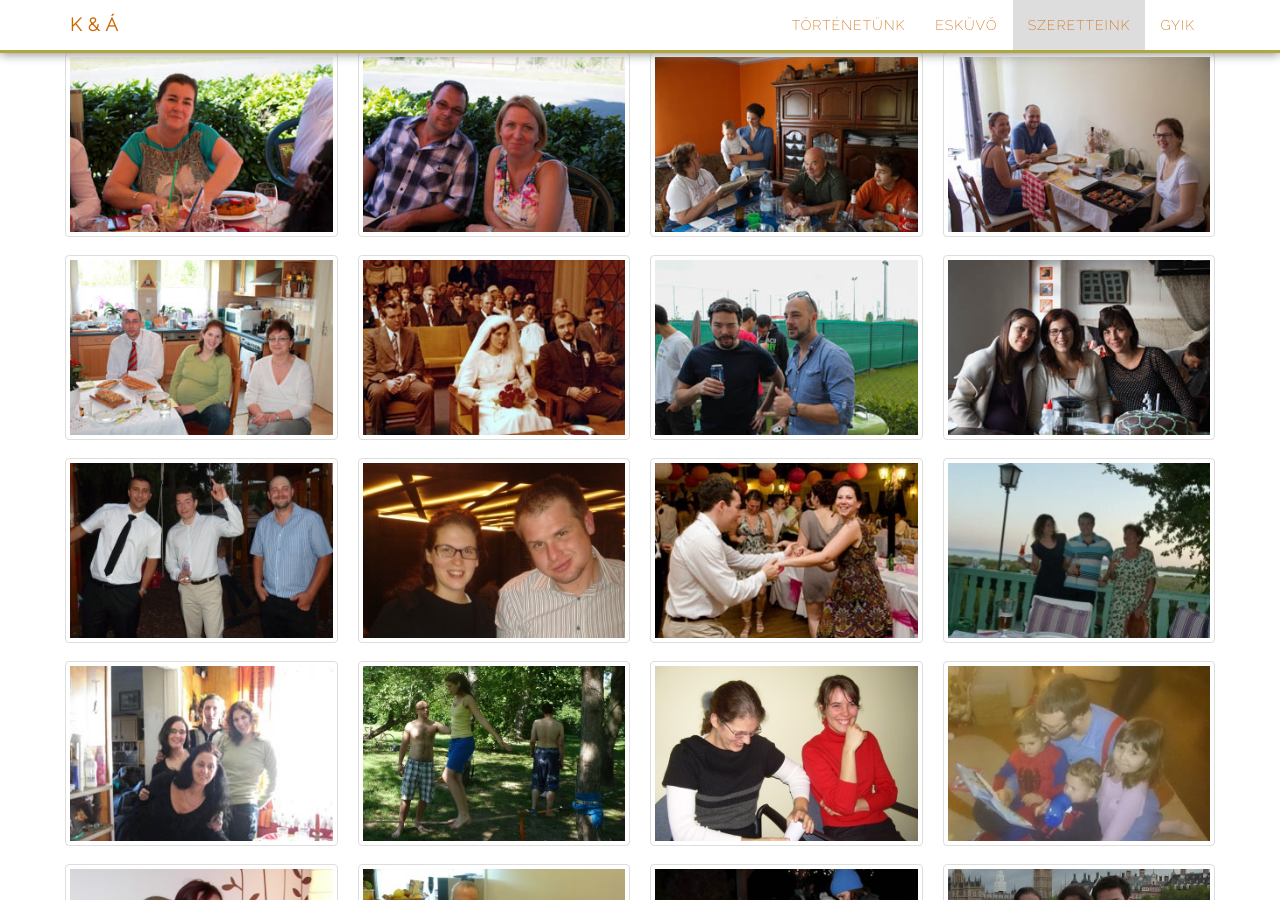
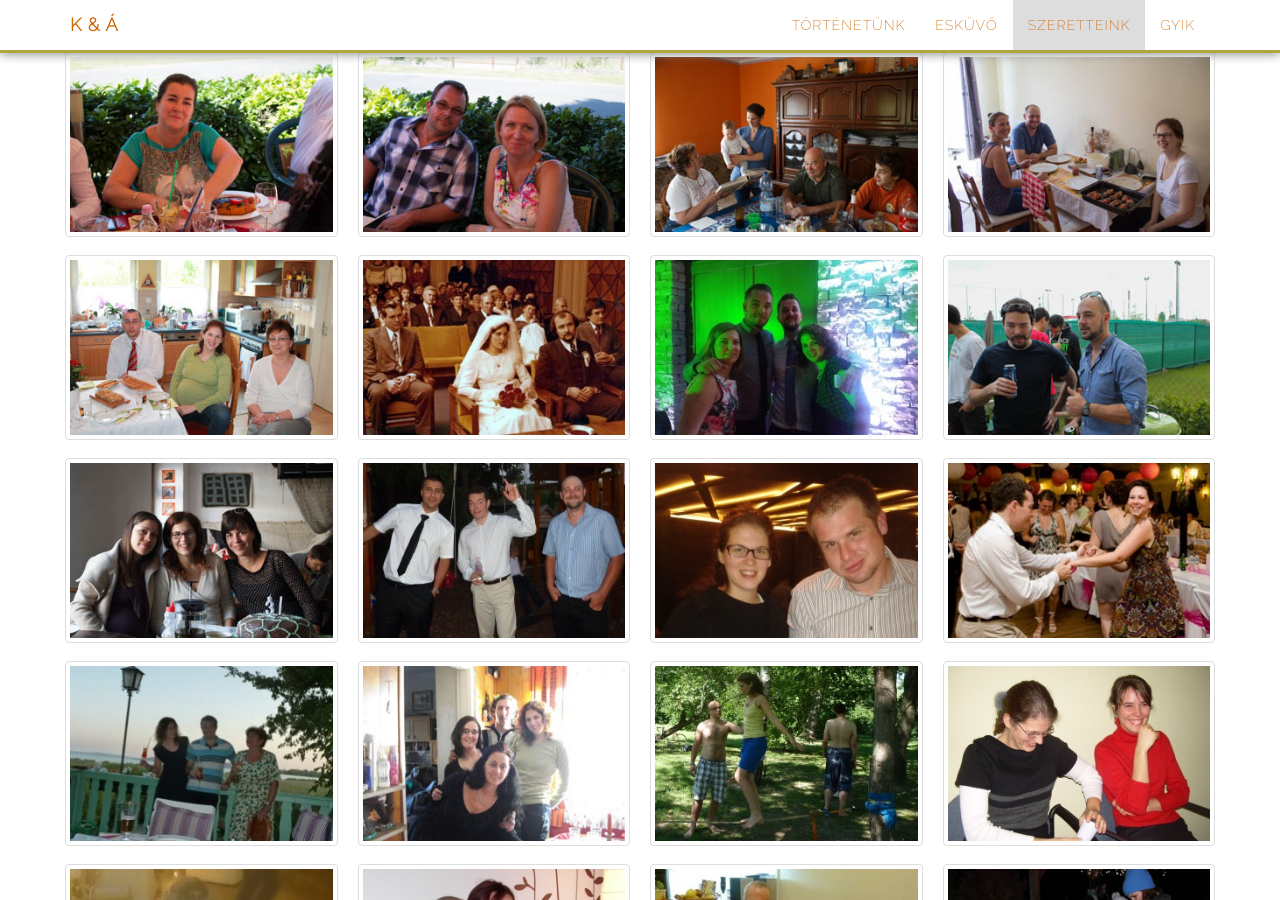
Before and after one commit to klaudiaesakos/klaudiaesakos.github.io, a Jekyll site: the page built from people.html, in a window 1280 px wide and 900 px high, scrolled down 2927 px. Built offline with Jekyll 4.4.1, drawn with Linux system fonts in a browser that asks for light colours.

Commit message:
more images fix

```diff
--- a/_config.yml
+++ b/_config.yml
@@ -102,6 +102,7 @@ mieink:
    - kep: Reni_(tanu)_es_beci.jpg
    - kep: rita_neni.jpg
    - kep: szulok.jpg
+   - kep: Maki.jpg
    - kep: Zolika.jpg
    - kep: Zsuz_Akos.jpg
    - kep: AkosBeciBalazs.jpg
```
Also changed, not shown: img/people/mieink/exported/Maki.jpg (added).
